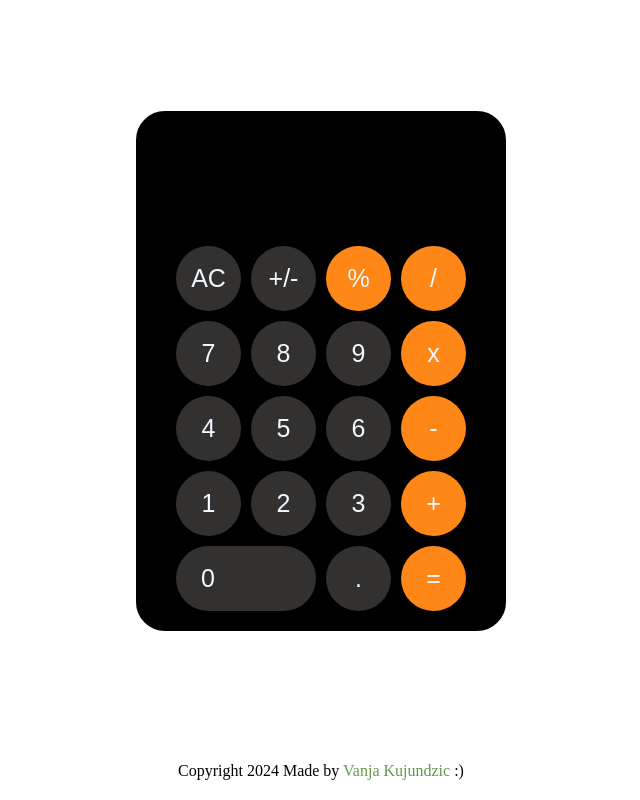
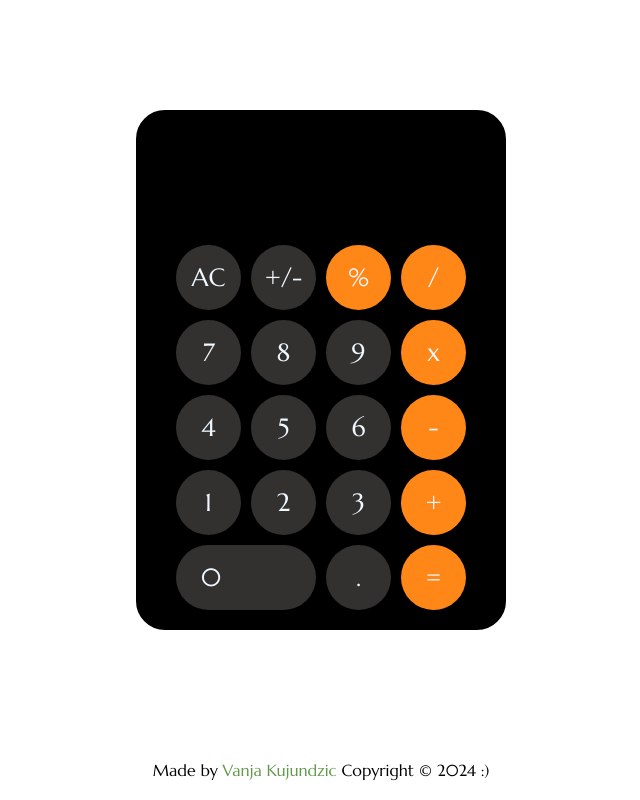
Before and after one commit to VanjaKujundzic/calculator, a plain HTML site: page index.html in a window 1280 px wide. Shown: the whole page, without its empty margins (319-959 px from the left). Drawn offline with Linux system fonts and the light colour scheme.

Commit message:
change the font

```diff
--- a/index.html
+++ b/index.html
@@ -4,6 +4,7 @@
     <meta charset="UTF-8">
     <meta name="viewport" content="width=device-width, initial-scale=1.0">
     <link rel="stylesheet" href="style.css">
+    <link rel="stylesheet" href="https://fonts.googleapis.com/css2?family=Marcellus&display=swap">
     <script src="Js.js" defer></script>
     <title>Calculator</title>
 </head>
@@ -40,6 +41,6 @@
 
 </body>
 <footer>
- <span>Copyright 2024 Made by <a href="https://github.com/VanjaKujundzic" target="_blank">Vanja Kujundzic</a> :)</span>
+ <span>Made by <a href="https://github.com/VanjaKujundzic" target="_blank">Vanja Kujundzic</a> Copyright © 2024 :)</span>
 </footer>
 </html>
--- a/style.css
+++ b/style.css
@@ -1,6 +1,9 @@
 * {
     margin: 0;
     padding: 0;
+    font-family: 'Marcellus', serif;
+
+
 }
 body {
     display: flex;
```
